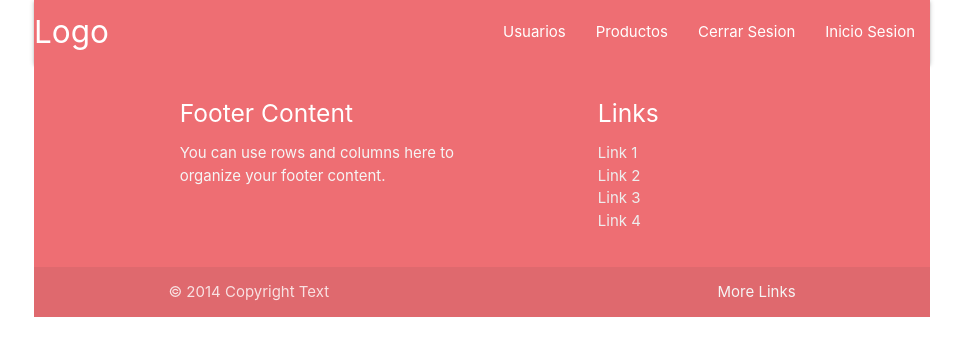
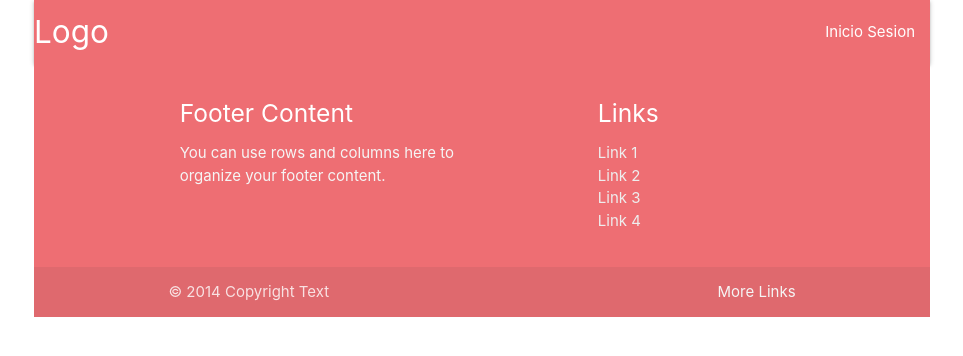
Before and after one commit to carlosflunauc/Frontendgrupo36, an Angular app: page / in a window 1280 px wide. Shown: the top 356 px of the page, without its empty margins (158-1121 px from the left). Built offline with nearby package versions, Linux system fonts and the light colour scheme.

Commit message:
cerar metodo cerrar sesion
Signed-off-by: carlosflunauc <90459421+carlosflunauc@users.noreply.github.com>

```diff
--- a/src/app/modulos/administracion/administracion.module.ts
+++ b/src/app/modulos/administracion/administracion.module.ts
@@ -10,6 +10,7 @@ import { CrearProductoComponent } from './productos/crear-producto/crear-product
 import { BuscarProductoComponent } from './productos/buscar-producto/buscar-producto.component';
 import { EditarProductoComponent } from './productos/editar-producto/editar-producto.component';
 import { EliminarProductoComponent } from './productos/eliminar-producto/eliminar-producto.component';
+import { FormsModule, ReactiveFormsModule } from '@angular/forms';
 
 
 @NgModule({
@@ -25,7 +26,9 @@ import { EliminarProductoComponent } from './productos/eliminar-producto/elimina
   ],
   imports: [
     CommonModule,
-    AdministracionRoutingModule
+    AdministracionRoutingModule,
+    FormsModule,
+    ReactiveFormsModule
   ]
 })
 export class AdministracionModule { }
--- a/src/app/modulos/seguridad/cerrar-sesion/cerrar-sesion.component.ts
+++ b/src/app/modulos/seguridad/cerrar-sesion/cerrar-sesion.component.ts
@@ -1,4 +1,6 @@
+import { SeguridadService } from './../../../servicios/seguridad.service';
 import { Component, OnInit } from '@angular/core';
+import { Router } from '@angular/router';
 
 @Component({
   selector: 'app-cerrar-sesion',
@@ -7,9 +9,12 @@ import { Component, OnInit } from '@angular/core';
 })
 export class CerrarSesionComponent implements OnInit {
 
-  constructor() { }
+  constructor(private servicioSeguridad: SeguridadService,
+    private router: Router) { }
 
   ngOnInit(): void {
+    this.servicioSeguridad.EliminarInformacionSesion();
+    this.router.navigate(['/inicio'])
   }
 
 }
--- a/src/app/modulos/seguridad/identificacion/identificacion.component.ts
+++ b/src/app/modulos/seguridad/identificacion/identificacion.component.ts
@@ -30,11 +30,11 @@ export class IdentificacionComponent implements OnInit {
    // alert(usuario)
    // alert(clave)
    let claveCifrada= CryptoJS.MD5(clave).toString();
-   this.servicioSeguridad.Identificar(usuario,claveCifrada).subscribe((datos: any) => {
+   this.servicioSeguridad.Identificar(usuario, claveCifrada).subscribe((datos: any) => {
      this.servicioSeguridad.AlmacenarSesion(datos);
      this.router.navigate(["/inicio"]);
-     alert("Datos Correctos")
-   },(errro:any) =>{
+     //alert("Datos Correctos")
+   },(errro: any) => {
     alert("Datos Invalidos")
    })
   }
--- a/src/app/plantilla/navb-navegacion/navb-navegacion.component.html
+++ b/src/app/plantilla/navb-navegacion/navb-navegacion.component.html
@@ -3,17 +3,17 @@
       <a routerLink="/inicio" class="brand-logo">Logo</a>
       <a routerLink="/inicio" data-target="mobile-demo" class="sidenav-trigger"><i class="material-icons">menu</i></a>
       <ul class="right hide-on-med-and-down">
-        <li><a routerLink="/administracion/usuarios/buscar-usuario">Usuarios</a></li>
-        <li><a routerLink="/administracion/productos/buscar-producto">Productos</a></li>
-        <li><a routerLink="/seguridad/cerrar-sesion">Cerrar Sesion</a></li>
-        <li><a routerLink="/seguridad/identificar">Inicio Sesion</a></li>
+        <li *ngIf="seInicioSesion"><a routerLink="/administracion/usuarios/buscar-usuario">Usuarios</a></li>
+        <li *ngIf="seInicioSesion"><a routerLink="/administracion/productos/buscar-producto">Productos</a></li>
+        <li *ngIf="seInicioSesion"><a routerLink="/seguridad/cerrar-sesion">Cerrar Sesion</a></li>
+        <li *ngIf="!seInicioSesion"><a routerLink="/seguridad/identificar">Inicio Sesion</a></li>
       </ul>
     </div>
   </nav>
 
   <ul class="sidenav" id="mobile-demo">
-    <li><a routerLink="/administracion/usuarios/buscar-usuario">Usuarios</a></li>
-    <li><a routerLink="/administracion/productos/buscar-producto">Productos</a></li>
-    <li><a routerLink="/seguridad/cerrar-sesion">Cerrar Sesion</a></li>
-    <li><a routerLink="/seguridad/identificar">Inicio Sesion</a></li>
+    <li *ngIf="seInicioSesion"><a routerLink="/administracion/usuarios/buscar-usuario">Usuarios</a></li>
+    <li *ngIf="seInicioSesion"><a routerLink="/administracion/productos/buscar-producto">Productos</a></li>
+    <li *ngIf="seInicioSesion"><a routerLink="/seguridad/cerrar-sesion">Cerrar Sesion</a></li>
+    <li *ngIf="!seInicioSesion"><a routerLink="/seguridad/identificar">Inicio Sesion</a></li>
   </ul>
--- a/src/app/plantilla/navb-navegacion/navb-navegacion.component.ts
+++ b/src/app/plantilla/navb-navegacion/navb-navegacion.component.ts
@@ -1,4 +1,7 @@
+import { ModeloIdentificar } from './../../modelos/identificar.modelo';
+import { SeguridadService } from 'src/app/servicios/seguridad.service';
 import { Component, OnInit } from '@angular/core';
+import { Subscription } from 'rxjs';
 
 @Component({
   selector: 'app-navb-navegacion',
@@ -7,9 +10,16 @@ import { Component, OnInit } from '@angular/core';
 })
 export class NavbNavegacionComponent implements OnInit {
 
-  constructor() { }
+  seInicioSesion: boolean= false;
+
+  subs: Subscription= new Subscription();
+
+  constructor(private SeguridadServicio: SeguridadService) { }
 
   ngOnInit(): void {
+    this.subs = this.SeguridadServicio.ObtenerDatosUsuarioEnSesion().subscribe((datos:ModeloIdentificar) => {
+      this.seInicioSesion=datos.siestaIdentificado;
+    })
   }
 
 }
```
Also changed, not shown: src/app/modulos/seguridad/seguridad-routing.module.ts (+10 -0 lines).
